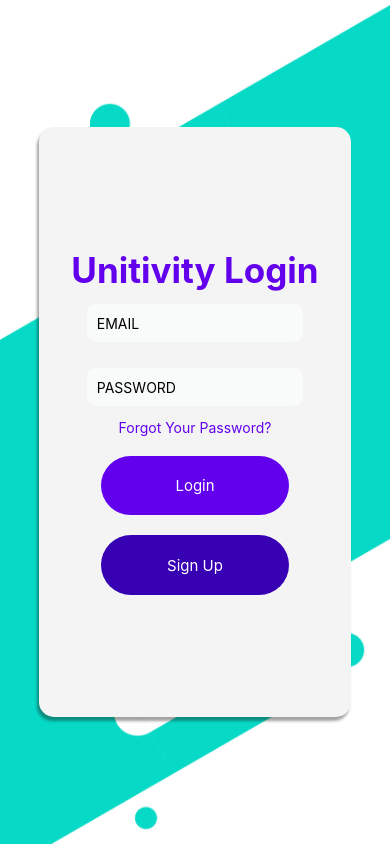
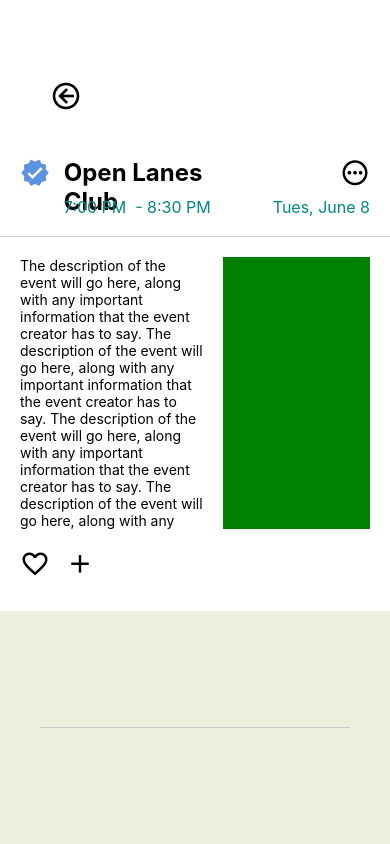
Before and after one commit to SebastianAlejos/Unitivity, a React Native app: screen /Event_Details in a window 390 px wide. Built offline with nearby package versions, Linux system fonts and the light colour scheme.

Commit message:
Created Event Details Page

```diff
--- a/App.js
+++ b/App.js
@@ -13,6 +13,7 @@ import Events from './screens/Events';
 import TestPanel from './screens/TestPanel';
 import Favorites from './screens/Favorites';
 import Profile from './screens/Profile';
+import Event_Details from './screens/Event_Details';
 
 const Stack = createNativeStackNavigator();
 export default function App() {
@@ -64,6 +65,10 @@ export default function App() {
         {props => (
                 <Profile {...props}/>
               )}
+        <Stack.Screen name='Event_Details' component={Event_Details}/>
+        {props => (
+                <Event_Details {...props}/>
+              )}
       </Stack.Navigator>
     </NavigationContainer>
     </>
--- /dev/null
+++ b/screens/Event_Details.tsx
@@ -0,0 +1,141 @@
+import React from 'react';
+import Icon from 'react-native-vector-icons/MaterialCommunityIcons';
+import { StyleSheet, Text, View, ScrollView, Dimensions, Animated, Platform, useWindowDimensions, StatusBar, PanResponderGestureState, NativeSyntheticEvent, NativeScrollEvent, ImageBackground } from "react-native";
+import { Header, Button, ButtonGroup, SearchBar, ListItem } from "@react-native-elements/base";
+
+type CompProps = {
+  /* The props passed by navigation are much more complex,
+   *  but we are only using the navigate and goBack functions in this example
+   */
+  navigation: { navigate: Function; };
+};
+
+export default function Event_Details(props: CompProps) {
+
+  // Event contents
+  const eventDeets =
+  {
+    name: 'Open Lanes Club',
+    distance: '5.0 mi',
+    date: 'Tues, June 8',
+    startTime: '7:00 PM',
+    endTime: '8:30 PM',
+    description: 'The description of the event will go here, along with any important information that the event creator has to say. The description of the event will go here, along with any important information that the event creator has to say. The description of the event will go here, along with any important information that the event creator has to say. The description of the event will go here, along with any important information that the event creator has to say.',
+    address: '1 University Avenue, Mechanicsburg, PA',
+    url: 'www.messiah.edu'
+  }
+
+  return (
+    <>
+      <View style={[styles.main_container]}>
+        <View style={[styles.back_header]}>
+          <Icon name="arrow-left-circle-outline" color="#000" size={32} onPress={() => props.navigation.goBack()}></Icon>
+        </View>
+
+        <View style={[styles.header_container]}>
+          <View style={[styles.header_status_icon_container]}>
+            <View style={{ flex: 1 }}>
+              <Icon name="check-decagram" size={30} color='#5D93E2' />
+            </View>
+            <View style={{ flex: 1 }}></View>
+          </View>
+          <View style={[styles.header_name_time_container]}>
+            <View style={{ flex: 1 }}>
+              <Text style={{ fontSize: 24, fontWeight: '700' }}>{eventDeets.name}</Text>
+            </View>
+            <View style={{ flex: 1 }}>
+              <Text style={{ fontSize: 16, color: '#018786' }}>{eventDeets.startTime}  - {eventDeets.endTime}</Text>
+            </View>
+          </View>
+          <View style={[styles.header_info_date_container]}>
+            <View style={{ flex: 1 }}>
+              <Icon name="dots-horizontal-circle-outline" size={30} onPress={() => alert('open info')} />
+            </View>
+            <View style={{ flex: 1 }}>
+              <Text style={{ fontSize: 16, color: '#018786' }}>{eventDeets.date}</Text>
+            </View>
+          </View>
+        </View>
+
+        <View style={{ flex: 4, flexDirection: 'row' }}>
+          <ScrollView style={[styles.info_container]}>
+            <Text>{eventDeets.description}</Text>
+          </ScrollView>
+          <View style={[styles.gallery_container]}>
+
+          </View>
+        </View>
+
+        <View style={{ flex: 0.8, flexDirection: 'row' }}>
+          <Icon name="heart-outline" style={{ marginLeft: 20 }} size={30} onPress={() => alert('favorite')} />
+          <Icon name="plus" size={30} style={{ marginLeft: 15 }} onPress={() => alert('add event')} />
+        </View>
+      </View>
+
+      <View style={[styles.location_info_container]}>
+        <View style={[styles.top_info_container]}>
+
+        </View>
+        <View style={[styles.bottom_info_container]}>
+
+        </View>
+      </View>
+    </>
+  )
+}
+
+const styles = StyleSheet.create({
+  back_header: {
+    flex: 1,
+    marginLeft: 50,
+    marginTop: 80
+  },
+  header_container: {
+    flex: 1,
+    flexDirection: 'row',
+    borderBottomColor: '#CBCBCB',
+    borderBottomWidth: 0.5
+  },
+  header_status_icon_container: {
+    flex: 2,
+    marginLeft: 20
+  },
+  header_name_time_container: {
+    flex: 9
+  },
+  header_info_date_container: {
+    flex: 5,
+    alignItems: 'flex-end',
+    marginRight: 20
+  },
+  info_container: {
+    flex: 1,
+    margin: 20
+  },
+  gallery_container: {
+    flex: 0.8,
+    margin: 20,
+    marginLeft: 0,
+    backgroundColor: 'green'
+  },
+  location_info_container: {
+    flex: 2,
+    backgroundColor: '#EEEEDD',
+    padding: 40
+  },
+  top_info_container: {
+    flex: 1
+  },
+  bottom_info_container: {
+    flex: 1,
+    borderTopColor: '#CBCBCB',
+    borderTopWidth: 0.5
+  },
+  main_container: {
+    flex: 8,
+    shadowColor: '#000',
+    shadowOpacity: 90,
+    shadowRadius: 5,
+    backgroundColor: '#FFF'
+  }
+});
--- a/screens/Explore.tsx
+++ b/screens/Explore.tsx
@@ -1,4 +1,4 @@
-import { StyleSheet, Text, View, ScrollView, Dimensions, Animated, Platform, useWindowDimensions, StatusBar, PanResponderGestureState, NativeSyntheticEvent, NativeScrollEvent } from "react-native";
+import { StyleSheet, Text, View, ScrollView, Dimensions, Animated, Platform, useWindowDimensions, StatusBar, PanResponderGestureState, NativeSyntheticEvent, NativeScrollEvent, Pressable } from "react-native";
 import { Header, Button, ButtonGroup, SearchBar, ListItem } from "@react-native-elements/base";
 import Icon from 'react-native-vector-icons/MaterialCommunityIcons';
 import { SearchBarBaseProps } from "@react-native-elements/base/dist/SearchBar/SearchBar";
@@ -275,6 +275,7 @@ export default function Explore(props: CompProps) {
                   containerStyle={{ backgroundColor: '#F9F9F9' }}
                   bottomDivider
                 >
+                  <Pressable style={{ flex: 1 }} onPress={()=>{props.navigation.navigate('Event_Details')}}>
                   <View style={[styles.container, { flexDirection: "column" }]}>
                     <View style={{ flex: 6, flexDirection: "row" }}>
                       <View style={{ flex: 6 }}><Text style={[styles.title]}>{event.name}</Text></View>
@@ -287,6 +288,7 @@ export default function Explore(props: CompProps) {
                     <View style={{ flex: 4 }} />
                     <View style={{ flex: 4 }} ><Text style={[styles.subtitle]}>{event.startTime} - {event.endTime}</Text></View>
                   </View>
+                  </Pressable>
                 </ListItem>
               ))
             }
```
